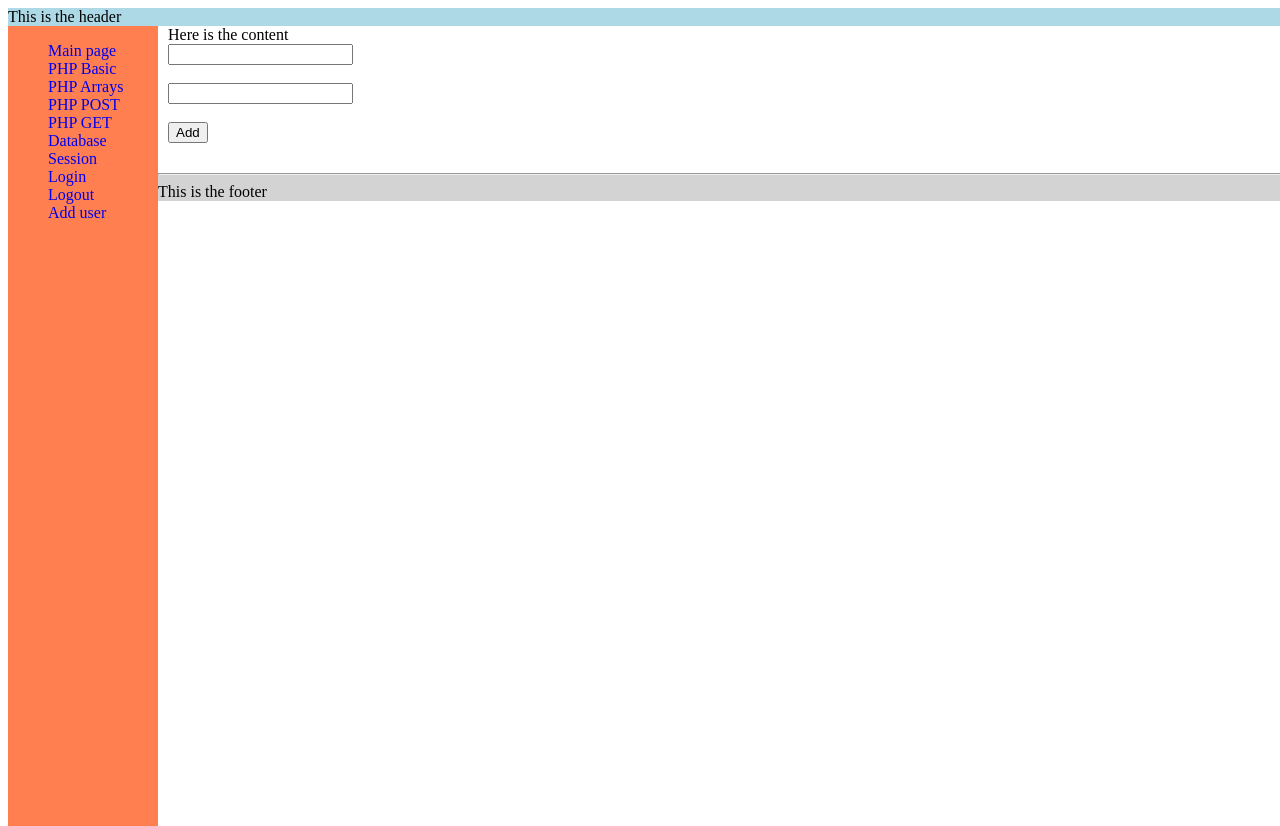
After one commit to Darkstratocaster/intohj, a PHP site: page /create_user.php in a window 1280 px wide. The commit adds this page. Run offline with PHP 8.4, Linux system fonts and the light colour scheme.

Commit message:
ex8 valmis

```diff
--- a/add_customer.php
+++ b/add_customer.php
@@ -1,5 +1,5 @@
 <?php include "menu.php"; ?>
-<?php include "connection.php"; ?>
+
 <?php
 //print_r($_POST);
 //echo '<br>';
--- /dev/null
+++ b/create_user.php
@@ -0,0 +1,9 @@
+<?php include "menu.php"; ?>
+
+<form class="" action="add_user.php" method="post">
+  <input type="text" name="username" value=""> <br> <br>
+  <input type="text" name="password" value=""> <br> <br>
+  <input type="submit" name="" value="Add">
+
+</form>
+<?php include "footer.php"; ?>
--- a/database.txt
+++ b/database.txt
@@ -14,3 +14,9 @@ insert into customers values(3, 'Lisa', 'Jones');
 insert into customers values(4, 'Bob', 'Brown');
 
 GRANT ALL ON intohj.* TO 'phpUser'@'localhost' IDENTIFIED BY 'phpPass';
+
+create table user(
+id_user INT auto_increment primary key,
+username VARCHAR(30),
+password VARCHAR(255)
+) Engine=InnoDB;
--- a/menu.php
+++ b/menu.php
@@ -20,6 +20,7 @@
       		<li><a href="session.php">Session</a></li>
       		<li><a href="login_form.php">Login</a></li>
       		<li><a href="logout.php">Logout</a></li>
+      		<li><a href="create_user.php">Add user</a></li>
 	   </ul>
     </div>
     <div id="content">
```
Also changed, not shown: add_user.php (added, +12 -0 lines), login.php (+9 -2 lines).
